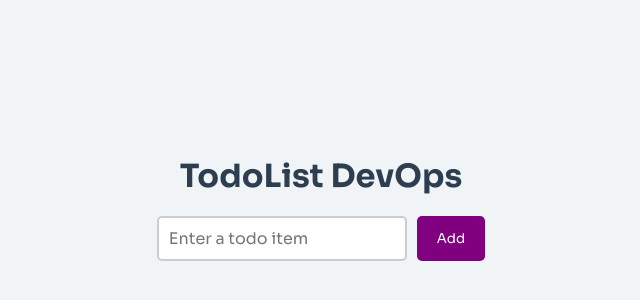
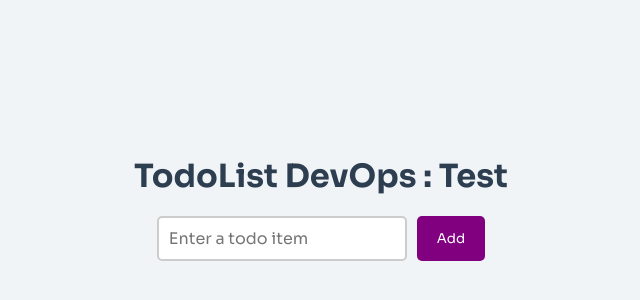
Before and after one commit to SarojWasti/todoapp-demo, a React (Vite) app: page / in a window 1280 px wide. Shown: the part 182-482 px from the top of the page, without its empty margins (319-959 px from the left). Built offline with nearby package versions, Linux system fonts and the light colour scheme.

Commit message:
feat: imp

```diff
--- a/src/Todo.jsx
+++ b/src/Todo.jsx
@@ -21,7 +21,7 @@ const Todo = () => {
   };
   return (
     <div>
-      <h1>TodoList DevOps</h1>
+      <h1>TodoList DevOps : Test</h1>
       <div className="inputDiv">
         <input
           value={value}
```
